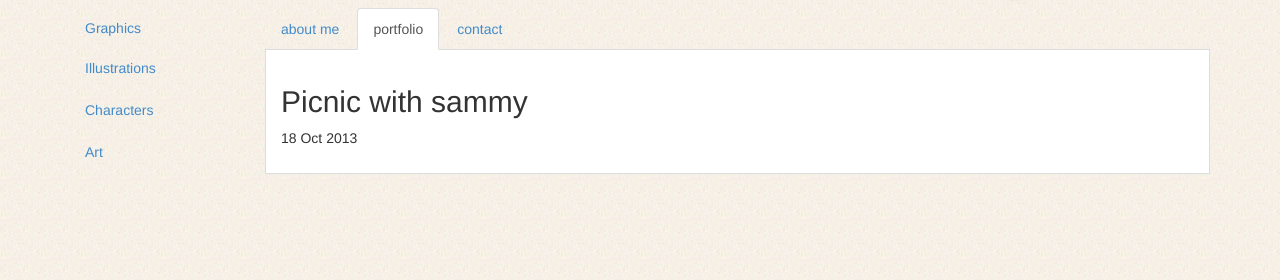
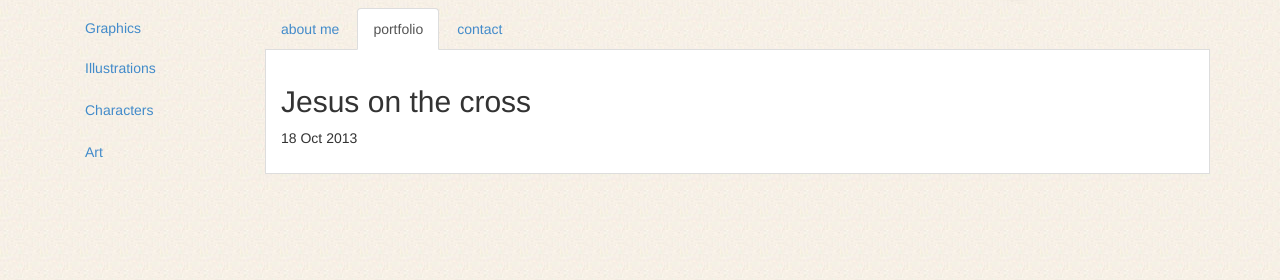
Before and after one commit to paulina-sanpruch/paulina-sanpruch.github.io, a Jekyll site: the page built from _posts/oil/2013-10-18-jesus-on-the-cross.markdown, in a window 1280 px wide. Shown: the part 170-450 px from the top of the page. Built offline with Jekyll 4.4.1, drawn with Linux system fonts in a browser that asks for light colours; Markdown is read by kramdown in place of the engine named in the settings.

Commit message:
Dodany jezus i martwa natura do oil.

```diff
--- a/_posts/oil/2013-10-18-picnic-with-sammy.markdown
+++ b/_posts/oil/2013-10-18-jesus-on-the-cross.markdown
@@ -1,7 +1,7 @@
 ---
 layout: post
-title:  "Picnic with sammy"
+title:  "Jesus on the cross"
 date:   2013-10-18 20:20:00
 categories: ['oil']
-image: illustrations/picnicWithSammy.jpg
+image: oil/jesusOnTheCross.jpg
 ---
```
Also changed, not shown: _posts/oil/2013-10-18-still-life-nature-with-tomatoes.markdown (added, +7 -0 lines), images/oil/jesusOnTheCross.jpg (added), images/oil/stillLifeNatureWithTomatoes.jpg (added), 3 other files.
